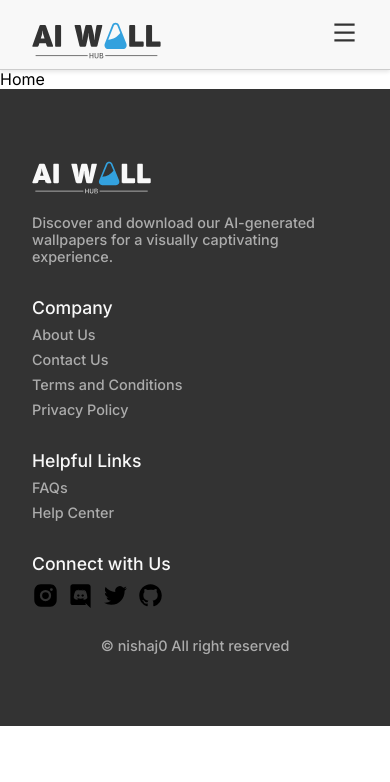
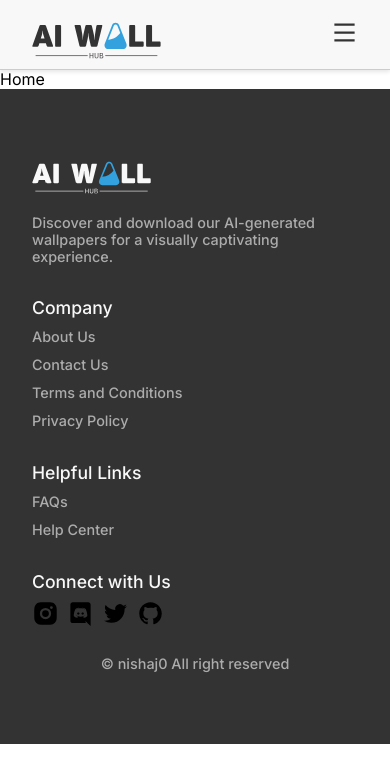
Before and after one commit to nishaj0/Ai_WallHub, a React (Vite) app in the folder client/: page / in a window 390 px wide. Shown: the top 782 px of the page. Built offline with nearby package versions, Linux system fonts and the light colour scheme.

Commit message:
added css variables to font-size, margin,...

```diff
--- a/client/src/App.css
+++ b/client/src/App.css
@@ -6,12 +6,12 @@
 }
 
 body {
-   font-family: var(--font-family);
+   font-family: var(--primary-font-family);
    background-color: var(--bg-color);
-   margin-top: 4.3rem;
+   margin-top: var(--header-height);
 }
 
-li{
+li {
    list-style: none;
 }
 
@@ -22,40 +22,14 @@
 
 
 .section__padding {
-   padding: 4rem 6rem;
+   padding: var(--margin-y) var(--margin-x);
 }
 
 .section__margin {
-   margin: 4rem 6rem;
+   margin: var(--margin-y) var(--margin-x);
 }
 
-.container{
+.container {
    max-width: 1440px;
    margin: 0 auto;
 }
-
-@media screen and (max-width: 700px) {
-   .section__padding {
-      padding: 4rem;
-   }
-
-   .section__margin {
-      margin: 4rem;
-   }
-}
-
-@media screen and (max-width: 550px) {
-   .section__padding {
-      padding: 4rem 2rem;
-   }
-
-   .section__margin {
-      margin: 4rem 2rem;
-   }
-}
-
-@media screen and (min-width: 1440px) {
-   .container {
-      padding: 0 auto;
-
-}
--- a/client/src/components/Footer/footer.css
+++ b/client/src/components/Footer/footer.css
@@ -1,4 +1,4 @@
-.footer__container{
+.footer__container {
    background-color: var(--text-color-dark);
 }
 
@@ -10,9 +10,9 @@
 
 .wallHub__footer a,
 .wallHub__footer p {
-   font-size: 1rem;
-   font-weight: 500;
-   color: var(--text-color-footer);
+   font-size: var(--footer-a-font-size);
+   font-weight: var(--font-weight-a);
+   color: var(--footer-text-color);
    margin: 0.5rem 0;
 }
 
@@ -29,13 +29,13 @@
 }
 
 .wallHub__footer-link h4 {
-   font-size: 1.2rem;
-   font-weight: 500;
+   font-size: var(--h4-font-size);
+   font-weight: var(--font-weight-a);
    color: var(--bg-color-light);
    margin: 0.5rem 0;
 }
 
-.wallHub__footer-link li{
+.wallHub__footer-link li {
    margin: .5rem 0;
 }
 
@@ -52,17 +52,3 @@
 .wallHub__footer-link_social {
    margin: 0 .5rem 0 0;
 }
-
-
-@media screen and (max-width: 550px) {
-   .wallHub__footer a,
-   .wallHub__footer p {
-      font-size: .9rem;
-   }
-   .wallHub__footer-link h4 {
-      font-size: 1.1rem;
-   }
-   .wallHub__footer-link li{
-      font-size: .9rem;
-   }
-}
--- a/client/src/components/Header/header.css
+++ b/client/src/components/Header/header.css
@@ -1,4 +1,4 @@
-.header__container{
+.header__container {
    position: fixed;
    top: 0;
    left: 0;
@@ -9,12 +9,13 @@
    border-bottom: 1px solid #ccc;
    box-shadow: 0 2px 4px rgba(0, 0, 0, 0.1);
 }
+
 .wallHub__header-main {
    display: flex;
    justify-content: space-between;
    align-items: center;
-   padding: .25rem 6rem;
-   height: 4.3rem;
+   padding: .25rem var(--margin-x);
+   height: var(--header-height);
 }
 
 .wallHub__header__logo img {
@@ -31,20 +32,20 @@
 
 .wallHub__nav a {
    margin: 0 1rem;
-   font-size: 1.2rem;
-   font-weight: 500;
+   font-size: var(--a-font-size);
+   font-weight: var(--font-weight-a);
    color: var(--text-color-dark);
 }
 
 .wallHub__nav a:hover {
    color: var(--sky-blue);
-   font-weight: 600;
+   font-weight: var(--font-weight-a-active);
    transition: all 0.3s ease-in-out;
 }
 
 a.wallHub__nav-active {
    color: var(--sky-blue);
-   font-weight: 600;
+   font-weight: var(--font-weight-a-active);
 }
 
 .wallHub__nav-login button,
@@ -54,7 +55,7 @@
    border-radius: 5px;
    background-color: var(--sky-blue);
    color: var(--bg-color-light);
-   font-size: 1.2rem;
+   font-size: var(--a-font-size);
    font-weight: 500;
    cursor: pointer;
 }
@@ -79,9 +80,9 @@
 
 .wallHub__header-menu_links-link,
 .wallHub__header-menu_login {
-   font-size: 1.2rem;
-   font-weight: 500;
-   padding: 1rem 6rem;
+   font-size: var(--a-font-size);
+   font-weight: var(--nav-font-weight);
+   padding: 1rem var(--margin-x);
    border: 1px solid rgba(0, 0, 0, 0.1);
 }
 
@@ -99,37 +100,17 @@
    }
 }
 
-@media screen and (max-width: 700px) {
-   .wallHub__header-main {
-      padding: .25rem 4rem;
-   }
+@media screen and (max-width: 768px) {
 
    .wallHub__header__logo img {
       width: 150px;
    }
-
-   .wallHub__header-menu_links-link,
-   .wallHub__header-menu_login {
-      padding: 1rem 4rem;
-   }
 }
 
 @media screen and (max-width:550px) {
-   .wallHub__header-main {
-      padding: .25rem 2rem;
-   }
 
    .wallHub__header__logo img {
       width: 130px;
-   }
-
-   .wallHub__nav a {
-      font-size: 1.1rem;
-   }
-
-   .wallHub__nav-login button,
-   .wallHub__header-menu_login button {
-      font-size: 1.1rem;
    }
 
    .wallHub__nav-login {
@@ -140,9 +121,4 @@
       display: block;
    }
 
-   .wallHub__header-menu_links-link,
-   .wallHub__header-menu_login {
-      font-size: 1.1rem;
-      padding: 1rem 2rem;
-   }
 }
--- a/client/src/index.css
+++ b/client/src/index.css
@@ -1,15 +1,60 @@
 @import url('https://fonts.googleapis.com/css2?family=Inter:wght@200;300;400;500;600;700;800&display=swap');
 
 :root {
+   /* --------------lengths----------- */
+   --header-height: 4.3rem;
+   --margin-x: 6rem;
+   --margin-y: 4rem;
    /* -------------Colors-------------- */
    --bg-color-light: #f8f8f8;
    --text-color-dark: #333333;
-   --text-color-footer: #acacac;
+   --footer-text-color: #acacac;
    --medium-gray: #3a3a3a;
    --sky-blue: #33a1de;
    --light-sky-blue: #66c7f4;
    /* --------fonts and typography------- */
-   --font-family: 'Inter', sans-serif;
+   --primary-font-family: 'Inter', sans-serif;
+   --a-font-size: 1.2rem;
+   --h4-font-size: 1.2rem;
+   --footer-a-font-size: 1rem;
+   --font-weight-a: 500;
+   --font-weight-a-active: 600;
+}
+
+/*
+--header-height: 4.3rem;
+--margin-x: 6rem;
+--margin-y: 4rem;
+
+--bg-color-light: #f8f8f8;
+--text-color-dark: #333333;
+--footer-text-color: #acacac;
+--medium-gray: #3a3a3a;
+--sky-blue: #33a1de;
+--light-sky-blue: #66c7f4;
+
+--primary-font-family: 'Inter', sans-serif;
+--a-font-size: 1.2rem;
+--h4-font-size: 1.2rem;
+--footer-a-font-size: 1rem;
+--font-weight-a: 500;
+--font-weight-a-active: 600;*/
+
+@media screen and (max-width: 768px) {
+   :root {
+      --margin-x: 4rem;
+      --margin-y: 4rem;
+   }
+}
+
+@media screen and (max-width: 550px) {
+   :root {
+      --margin-x: 2rem;
+      --margin-y: 4rem;
+      --a-font-size: 1.1rem;
+      --h4-font-size: 1.1rem;
+      --footer-a-font-size: .9rem;
+   }
 }
 
 /* Hide the default scrollbar */
```
